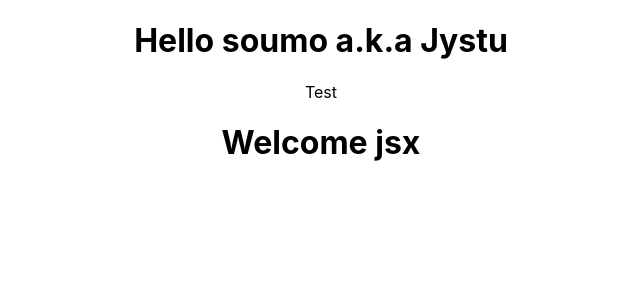
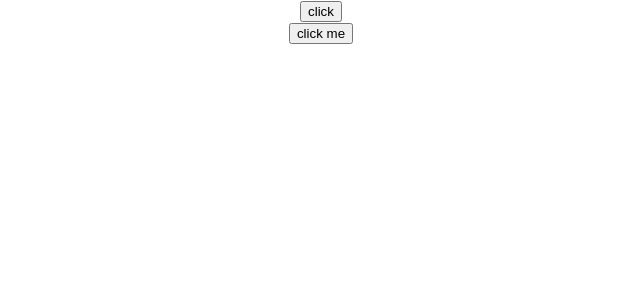
Before and after one commit to soumoq/reactJs_tutorial, a React (Create React App) app: page / in a window 1280 px wide. Shown: the top 300 px of the page, without its empty margins (319-959 px from the left). Built offline with nearby package versions, Linux system fonts and the light colour scheme.

Commit message:
event handel

```diff
--- a/src/App.js
+++ b/src/App.js
@@ -3,14 +3,16 @@ import Message from './components/Message';
 import Counter from './components/Counter'
 import { Greet } from './components/Greet';
 import Welcome from './components/Welcome';
+import FunctionClick from './components/FunctionClick';
+import ClassClick from './components/ClassClick';
 
 
 
 function App() {
   return (
     <div className="App">
-     <Greet name="soumo" type = "Jystu" children="Test"/>
-    <Welcome name="jsx"></Welcome>
+      <FunctionClick/>
+      <ClassClick/>
     </div>
   );
 }
--- /dev/null
+++ b/src/components/ClassClick.js
@@ -0,0 +1,19 @@
+import React, { Component } from 'react'
+
+class ClassClick extends Component {
+
+    click(){
+        console.log('class click');
+    }
+    render() {
+        return (
+            <div>
+                <button onClick={this.click}>
+                    click me
+                </button>
+            </div>
+        )
+    }
+}
+
+export default ClassClick
--- /dev/null
+++ b/src/components/FunctionClick.js
@@ -0,0 +1,16 @@
+import React from 'react'
+
+function FunctionClick() {
+
+    function buttonClick(){
+        console.log('click');
+    }
+
+    return (
+        <div>
+            <button onClick={buttonClick}>click</button>
+        </div>
+    )
+}
+
+export default FunctionClick
```
Also changed, not shown: 1 other file (tests, documents, lock files or other folders).
